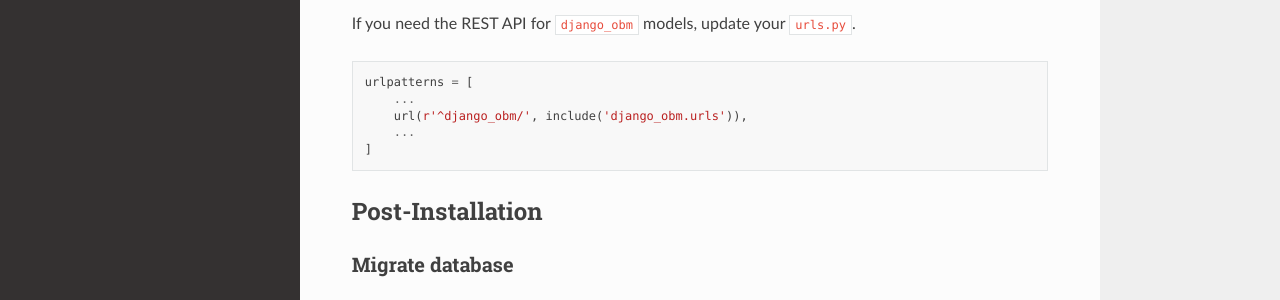
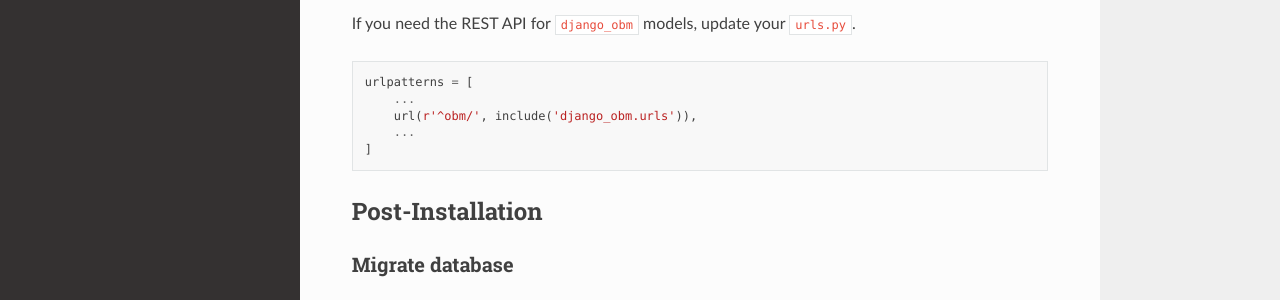
Before and after one commit to madnesspie/django-obm, a Sphinx documentation site: the page built from docs/installation.rst, in a window 1280 px wide and 1360 px high. Shown: the part 560-860 px from the top of the window. Built offline with Sphinx 7.4.7 and the Read the Docs theme 2.0.0, drawn with Linux system fonts in a browser that asks for light colours.

```diff
--- a/docs/installation.rst
+++ b/docs/installation.rst
@@ -38,7 +38,7 @@ If you need the REST API for :bash:`django_obm` models, update your
 
     urlpatterns = [
         ...
-        url(r'^django_obm/', include('django_obm.urls')),
+        url(r'^obm/', include('django_obm.urls')),
         ...
     ]
 
--- a/setup.py
+++ b/setup.py
@@ -13,6 +13,7 @@ setuptools.setup(
     version=django_obm.__version__,
     packages=setuptools.find_packages(exclude=['tests*', 'example*']),
     install_requires=[
+        'obm<1.0.0',
         'Django>=2.2,<4',
         'requests>=2,<3',
         'djangorestframework>=3,<4',
```
Also changed, not shown: 4 other files.
